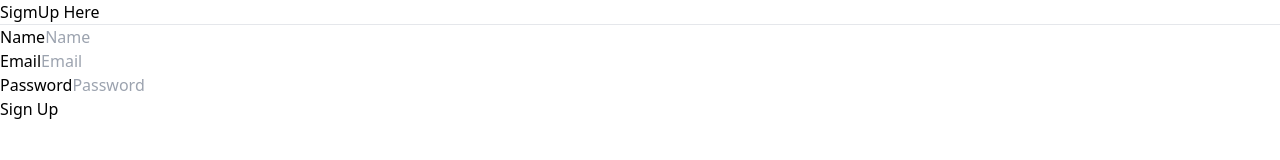
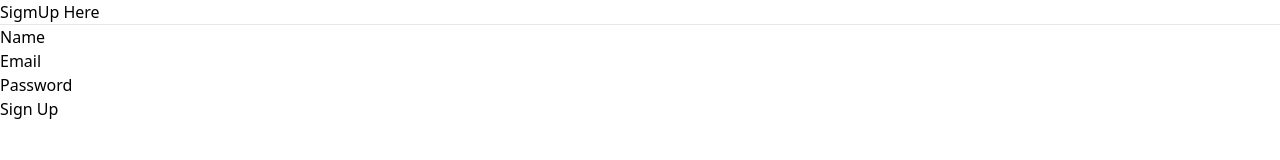
Before and after one commit to BackendExpert/login-reg-using-MREN, a React (Vite) app in the folder client/: page /SignUp in a window 1280 px wide. Shown: the top 160 px of the page. Built offline with nearby package versions, Linux system fonts and the light colour scheme.

Commit message:
Updaet
Co-Authored-By: JehanKandy  <jehankandy@gmail.com>

```diff
--- a/client/src/loginSignUp/SignUp.tsx
+++ b/client/src/loginSignUp/SignUp.tsx
@@ -1,17 +1,24 @@
 import axios from "axios"
 import { useState } from "react"
+import { Navigate, useNavigate } from "react-router-dom"
 
-const SignUp = () => {
+function SignUp()  {
     const [name, SetName] = useState("")
     const [email, SetEmail] = useState("")
     const [password, SetPassword] = useState("")
+    const Navigate = useNavigate()
 
-    const handleSubmit = (e) => {
-        e.preventDefault()
-        axios.post('http://localhost:3001/register', {name, email, password})
-        .then(res => {
-            alert("Created")
-        }).catch(err => console.log(err))
+    const handleSubmit = (event) => {
+        event.preventDefault()
+        axios.post("http://localhost:3001/register", {name, email, password})
+        .then(res =>
+            {
+                if(res.data.Status == "Success"){
+                    Navigate('/');
+                }
+            })
+        .catch(err => console.log(err))
+
     }
 
 
@@ -26,17 +33,17 @@ const SignUp = () => {
                 <form onSubmit={handleSubmit}>
                     <div className="mt-4">
                         <label htmlFor="text-xl pb-8">Name</label>
-                        <input type="text" className="w-full h-12 border rounded pl-4" placeholder="Name"
+                        <input type="text" className="w-full h-12 border rounded pl-4"
                         onChange={(e) => SetName(e.target.value)}/>
                     </div>
                     <div className="mt-4">
                         <label htmlFor="text-xl pb-8">Email</label>
-                        <input type="email" className="w-full h-12 border rounded pl-4" placeholder="Email"
+                        <input type="email" className="w-full h-12 border rounded pl-4"
                         onChange={(e) => SetEmail(e.target.value)}/>
                     </div>
                     <div className="mt-4">
                         <label htmlFor="text-xl pb-8">Password</label>
-                        <input type="password" className="w-full h-12 border rounded pl-4" placeholder="Password"
+                        <input type="password" className="w-full h-12 border rounded pl-4"
                         onChange={(e) => SetPassword(e.target.value)}/>
                     </div>
                     <div className="mt-4">
```
Also changed, not shown: 1 other file (tests, documents, lock files or other folders).
